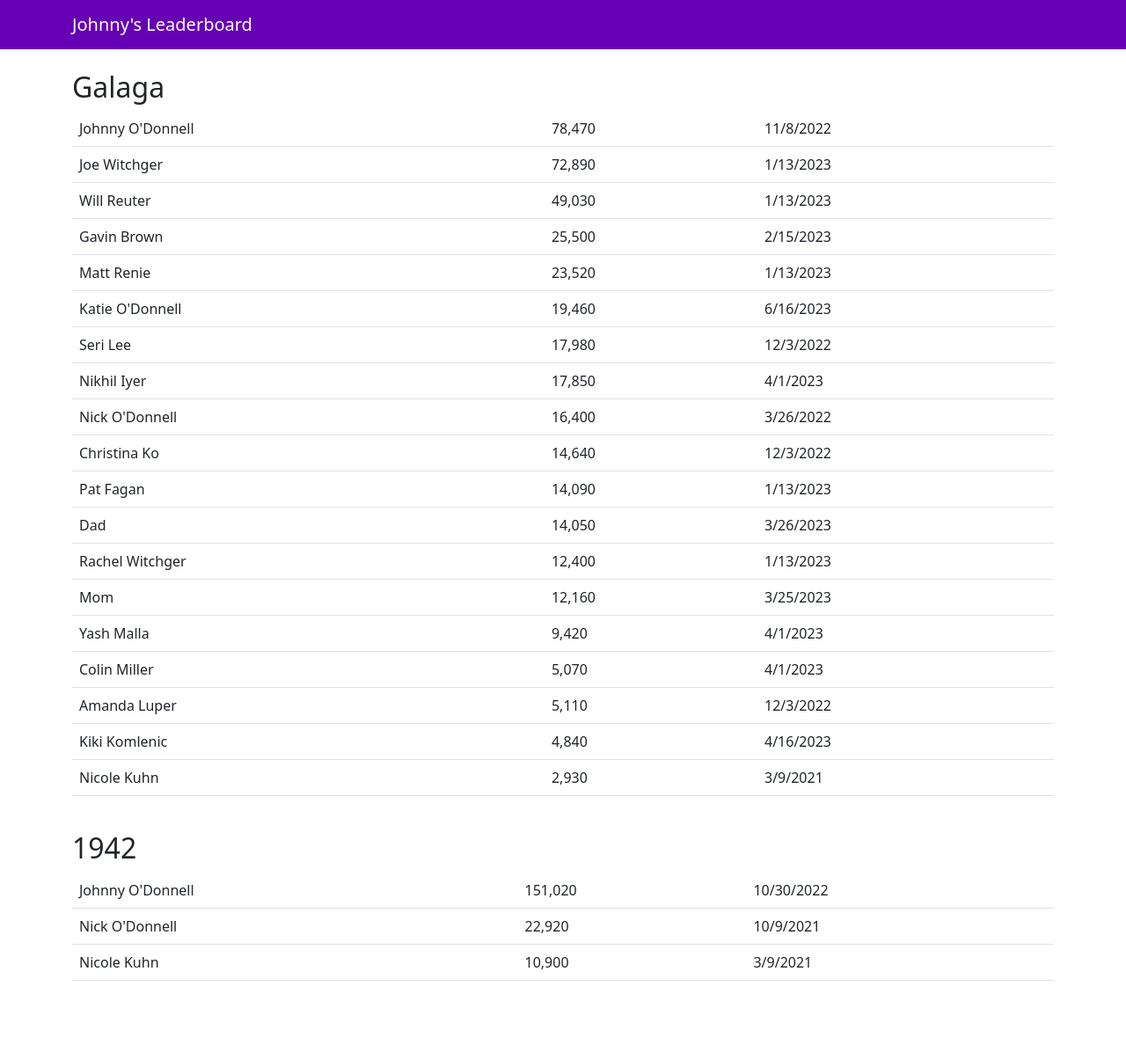
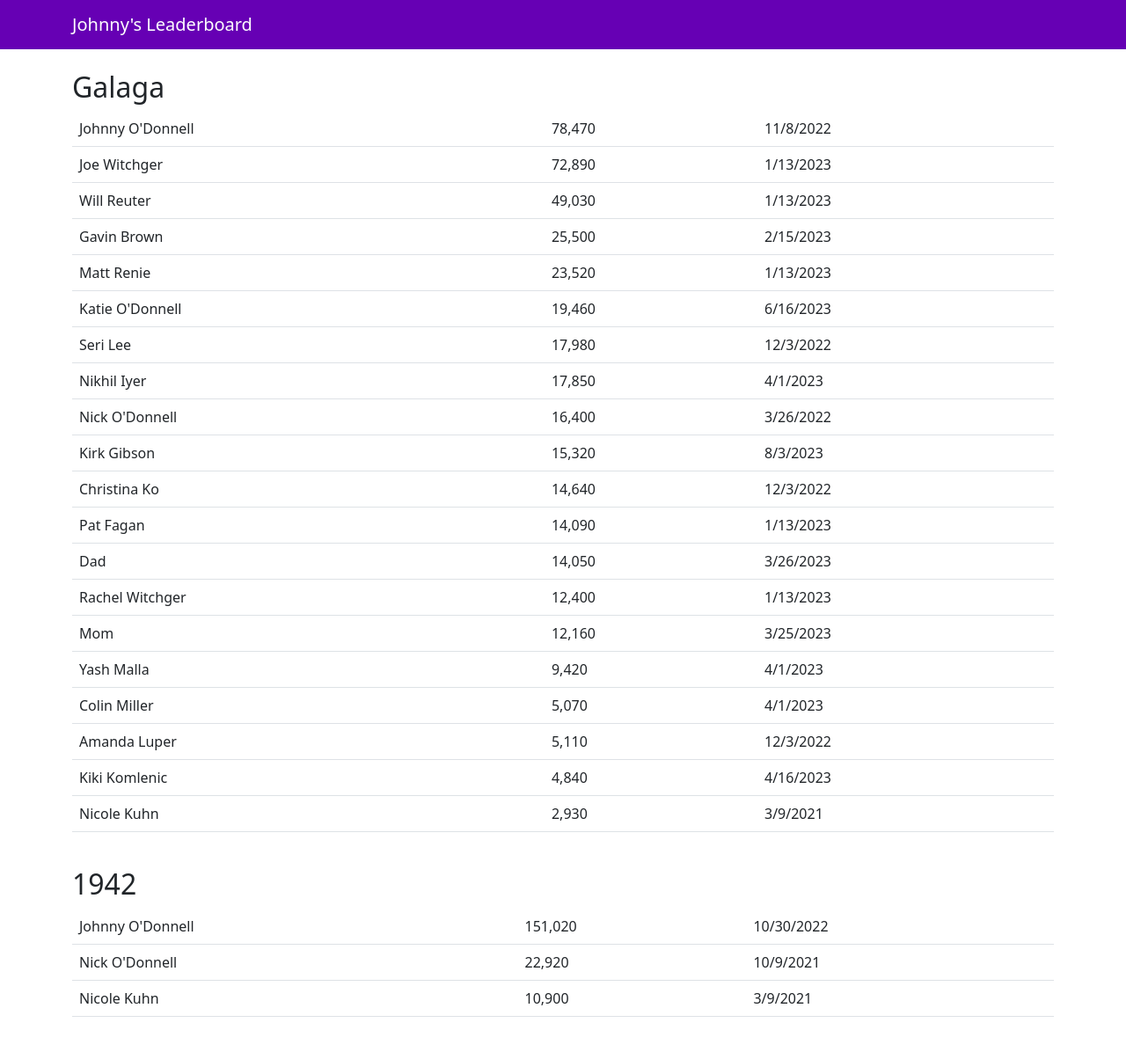
Before and after one commit to johnnyo-games/johnnyo-games.github.io, a Jekyll site: the page built from index.html, in a window 1280 px wide. Shown: the whole page at 88% size. Built offline with Jekyll 4.4.1, drawn with Linux system fonts in a browser that asks for light colours; before the commit the page ends 1155 px from its top, so only the background shows below that.

Commit message:
Add high score for Kirk Gibson

```diff
--- a/index.html
+++ b/index.html
@@ -50,6 +50,11 @@
             <td>Nick O'Donnell</td>
             <td>16,400</td>
             <td>3/26/2022</td>
+        </tr>
+        <tr>
+            <td>Kirk Gibson</td>
+            <td>15,320</td>
+            <td>8/3/2023</td>
         </tr>
         <tr>
             <td>Christina Ko</td>
```
